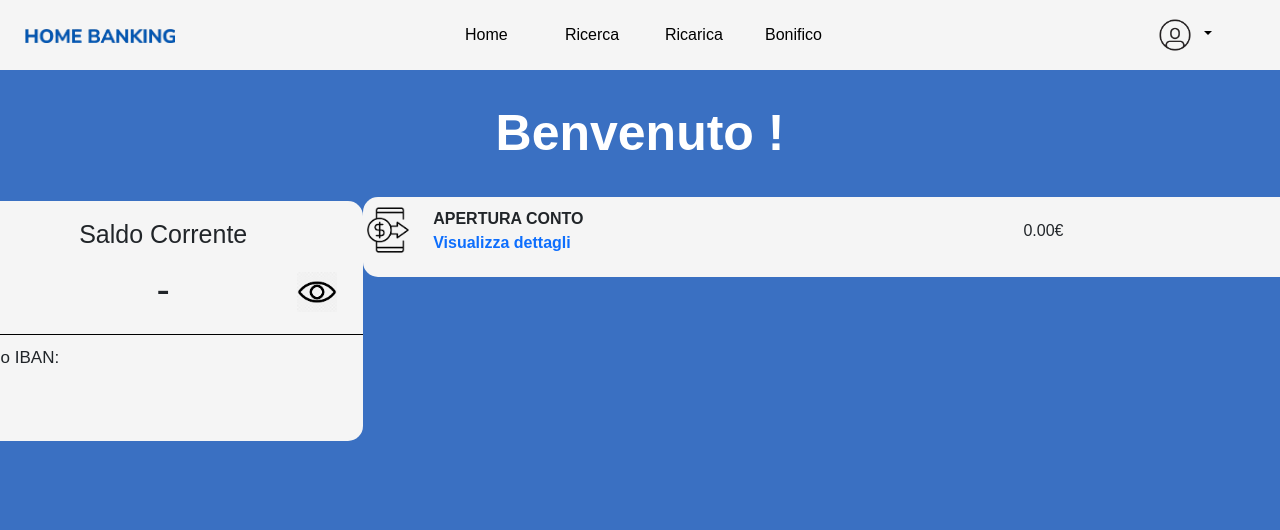
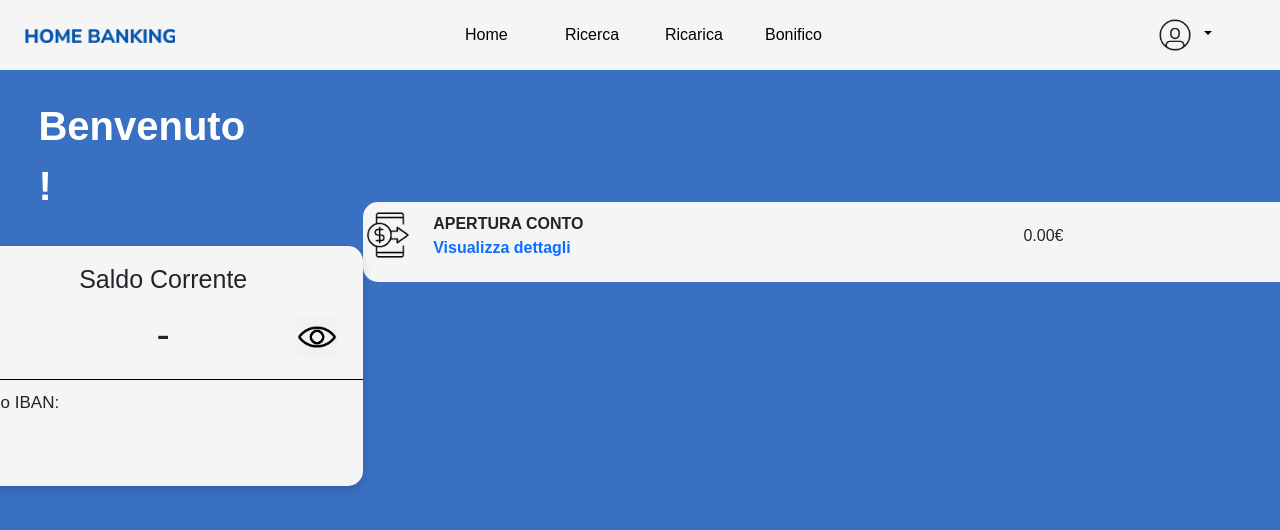
Before and after one commit to PROJECT-WORK-ITS/HOME-BANKING-APP, an Angular app in the folder front-end/: page /home in a window 1280 px wide. Shown: the top 530 px of the page. Built offline with nearby package versions, Linux system fonts and the light colour scheme; no server answers; sample sign-in values are in the browser's storage.

Commit message:
modifichehomepage

```diff
--- a/front-end/src/app/components/credit-card/credit-card.component.css
+++ b/front-end/src/app/components/credit-card/credit-card.component.css
@@ -8,6 +8,13 @@
   display: flex;
   flex-direction: row;
   justify-content: center;
+  align-items: flex-start;
+
+  /* Ombra per l'intero contenitore */
+  box-shadow: 0 4px 20px rgba(0, 0, 0, 0.2); /* Ombra leggera */
+  border-radius: 15px; /* Rende gli angoli arrotondati */
+  padding: 20px; /* Aggiunge un padding interno */
+  margin-top: 20px; /* Aggiungi margine per distanziare da altri elementi */
 }
 
 /* Sinistra - Contenitore utente e saldo */
@@ -30,8 +37,10 @@
   font-size: 25px;
   margin-top: -2%;
   position: relative; /* Necessario per posizionare il contenuto interno */
+  box-shadow: 0 4px 10px rgba(0, 0, 0, 0.15); /* Ombra per la carta di saldo */
 }
 
+/* Padding per la parte superiore */
 .top {
   padding-top: 15px;
 }
@@ -86,7 +95,7 @@ button img {
 
 /* Stile per il saldo nascosto */
 .saldo-nascosto {
-  font-size: 40px; /* Dimensione della scritta "Saldo Nascosto" */
+  font-size: 30px; /* Dimensione della scritta "Saldo Nascosto" */
   text-align: center; /* Centrato orizzontalmente */
 }
 
--- a/front-end/src/app/components/home/home.component.css
+++ b/front-end/src/app/components/home/home.component.css
@@ -8,20 +8,33 @@
   display: flex;
   flex-direction: row;
   justify-content: center;
+  align-items: flex-start; /* Allinea il contenuto all'inizio */
 }
 
 /* Sinistra - Contenitore utente e saldo */
 .left-container {
   flex: 45%;
-  margin: -7% 0 0 3%;
+  margin: -7% 0 0 3%; /* Mantiene una posizione adeguata */
 }
 
 .right-container {
   flex: 80%;
   margin-top: -11.1%;
+  display: flex;
+  flex-direction: column;
+  align-items: flex-end; /* Allinea il contenuto sulla destra */
 }
 
-/* Stile per il saldo */
+/* Stile per il nome dell'utente */
+.nome {
+  font-size: 40px;
+  font-weight: bolder;
+  color: white;
+  margin: 2% 0 10% 3%; /* Ridotto il margine a sinistra per allinearlo alla carta */
+  text-align: left;
+}
+
+/* Stile per la carta di credito */
 .saldo {
   width: 52vh;
   height: 31vh; /* Altezza fissa per il contenitore */
@@ -33,6 +46,9 @@
   margin-top: -3%;
   margin-left: 2%;
   position: relative; /* Necessario per posizionare il contenuto interno */
+
+  /* Ombra per effetto 3D */
+  box-shadow: 0 4px 8px rgba(0, 0, 0, 0.3), 0 6px 20px rgba(0, 0, 0, 0.2); /* Ombra a più livelli */
 }
 
 .top {
@@ -79,32 +95,23 @@ button img {
   border-top: 1px solid black;
 }
 
-/* Stile per il nome dell'utente */
-.nome {
-  font-size: 50px;
-  font-weight: bolder;
-  color: white;
-  margin: 2% 0 10% 0;
-  text-align: center;
-}
-
 /* Stile per il saldo nascosto */
 .saldo-nascosto {
   font-size: 30px; /* Dimensione della scritta "Saldo Nascosto" */
   text-align: center; /* Centrato orizzontalmente */
-
   margin-right: 30px;
 }
 
 /* Stile per i movimenti */
 .movimento {
-  margin-top: 40px;
+  margin-top: 0; /* Mantiene i movimenti in alto */
   background-color: whitesmoke;
   display: flex;
   flex-direction: row;
   border-radius: 15px;
   width: 124vh;
   height: 10vh;
+  align-self: flex-start; /* Mantiene i movimenti allineati in alto */
 }
 
 .movimento img {
--- a/front-end/src/app/components/home/home.component.html
+++ b/front-end/src/app/components/home/home.component.html
@@ -1,31 +1,11 @@
 <div class="nome">
-  Benvenuto
-  <span>{{ userData?.firstName }} </span><span>{{ userData?.lastName }} !</span>
+  Benvenuto <br>
+  <span>{{ userData?.firstName }} </span> <span>{{ userData?.lastName }}!</span>
 </div>
+
+
 <div class="main-container">
   <div class="left-container">
-    <!-- <div class="saldo">
-      <div class="top">SALDO CORRENTE</div>
-      <div class="bottom" *ngIf="!saldoNascosto">
-        <div>
-          <span *ngIf="saldo">{{ saldo | currency }}</span
-          ><span *ngIf="!saldo">-</span>
-        </div>
-        <button (click)="nascondiSaldo(true)">
-          <img src="assets/occhio1.png" />
-        </button>
-      </div>
-      <div class="bottom" *ngIf="saldoNascosto">
-        <div class="saldo-nascosto"><span>Saldo Nascosto</span></div>
-        <button (click)="nascondiSaldo(false)">
-          <img src="assets/occhionascosto1.png" />
-        </button>
-      </div>
-      <div class="iban">
-        Il tuo IBAN: <br />
-        <span>{{ userData?.IBAN }}</span>
-      </div>
-    </div> -->
     <app-credit-card></app-credit-card>
   </div>
 
```
